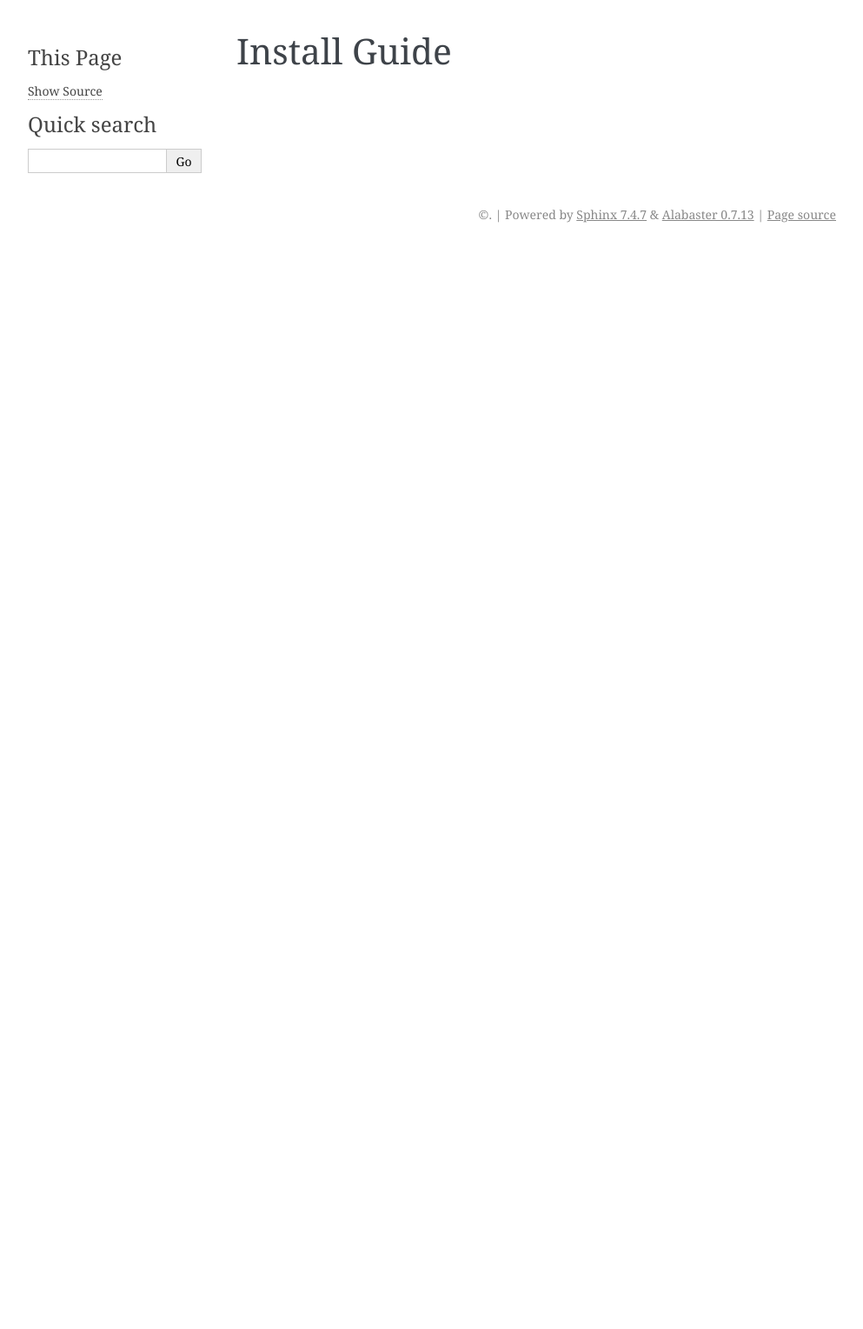
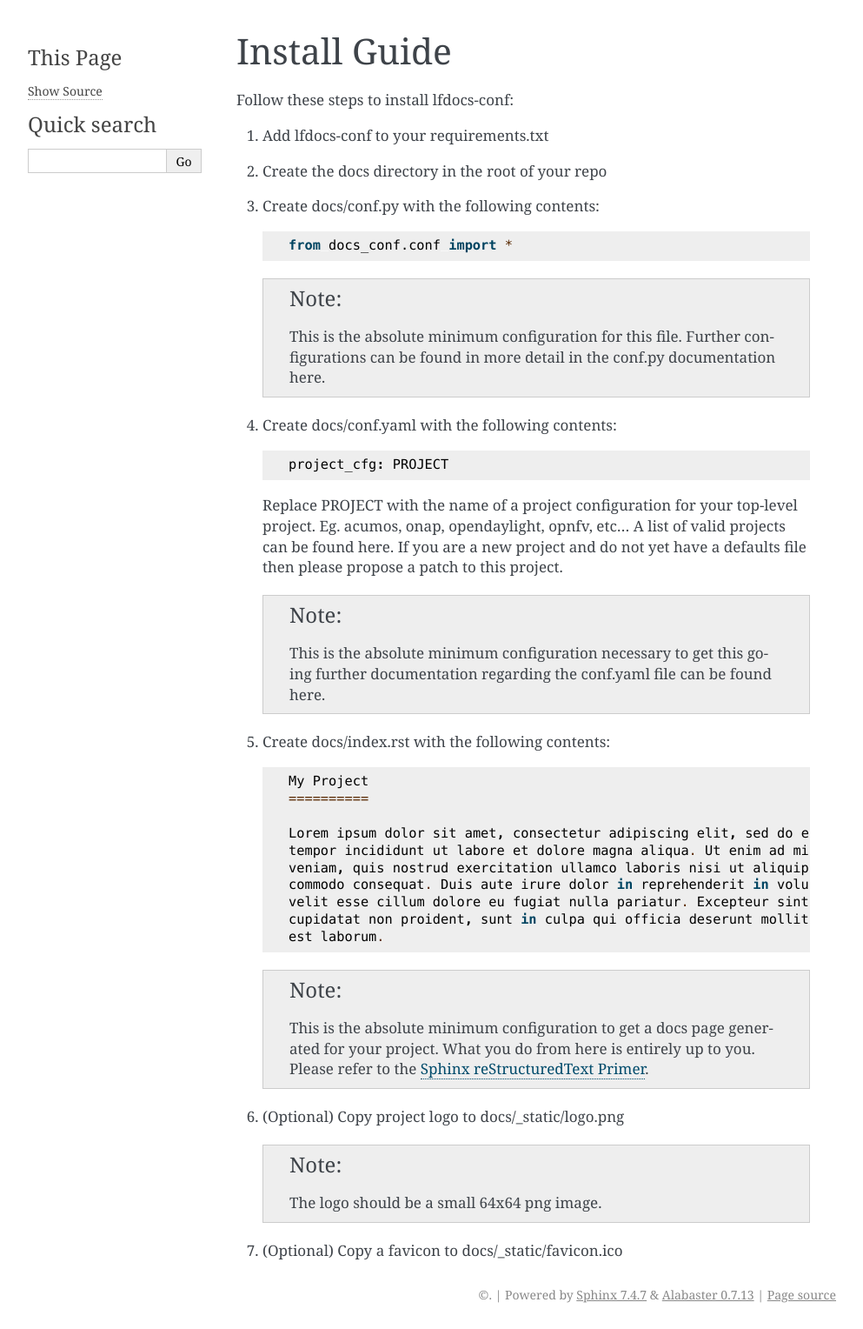
Before and after one commit to lfit/releng-docs-conf, a Sphinx documentation site: the page built from docs/install-guide.rst, in a window 1280 px wide. Shown: the whole page at 87% size, without its empty margins (148-1141 px from the left). Built offline with Sphinx 7.4.7, drawn with Linux system fonts in a browser that asks for light colours; before the commit the page ends 900 px from its top, so only the background shows below that.

Commit message:
Add initial install guide
Change-Id: I1044204ddaff54ffcd4b24393fd91038dd3e4e28
Signed-off-by: Thanh Ha <thanh.ha@linuxfoundation.org>

```diff
--- a/docs/install-guide.rst
+++ b/docs/install-guide.rst
@@ -1,2 +1,60 @@
+.. _lfdocs-conf-install:
+
 Install Guide
 =============
+
+Follow these steps to install lfdocs-conf:
+
+#. Add lfdocs-conf to your requirements.txt
+#. Create the docs directory in the root of your repo
+#. Create docs/conf.py with the following contents::
+
+     from docs_conf.conf import *
+
+   .. note::
+
+      This is the absolute minimum configuration for this file. Further
+      configurations can be found in more detail in the conf.py documentation
+      here.
+
+#. Create docs/conf.yaml with the following contents::
+
+     project_cfg: PROJECT
+
+   Replace PROJECT with the name of a project configuration for your top-level
+   project. Eg. acumos, onap, opendaylight, opnfv, etc... A list of valid
+   projects can be found here. If you are a new project and do not yet have a
+   defaults file then please propose a patch to this project.
+
+   .. note::
+
+      This is the absolute minimum configuration necessary to get this going
+      further documentation regarding the conf.yaml file can be found here.
+
+#. Create docs/index.rst with the following contents::
+
+     My Project
+     ==========
+
+     Lorem ipsum dolor sit amet, consectetur adipiscing elit, sed do eiusmod
+     tempor incididunt ut labore et dolore magna aliqua. Ut enim ad minim
+     veniam, quis nostrud exercitation ullamco laboris nisi ut aliquip ex ea
+     commodo consequat. Duis aute irure dolor in reprehenderit in voluptate
+     velit esse cillum dolore eu fugiat nulla pariatur. Excepteur sint occaecat
+     cupidatat non proident, sunt in culpa qui officia deserunt mollit anim id
+     est laborum.
+
+   .. note::
+
+      This is the absolute minimum configuration to get a docs page generated
+      for your project. What you do from here is entirely up to you. Please
+      refer to the `Sphinx reStructuredText Primer
+      <http://www.sphinx-doc.org/en/stable/rest.html>`_.
+
+#. (Optional) Copy project logo to docs/_static/logo.png
+
+   .. note::
+
+      The logo should be a small 64x64 png image.
+
+#. (Optional) Copy a favicon to docs/_static/favicon.ico
```
